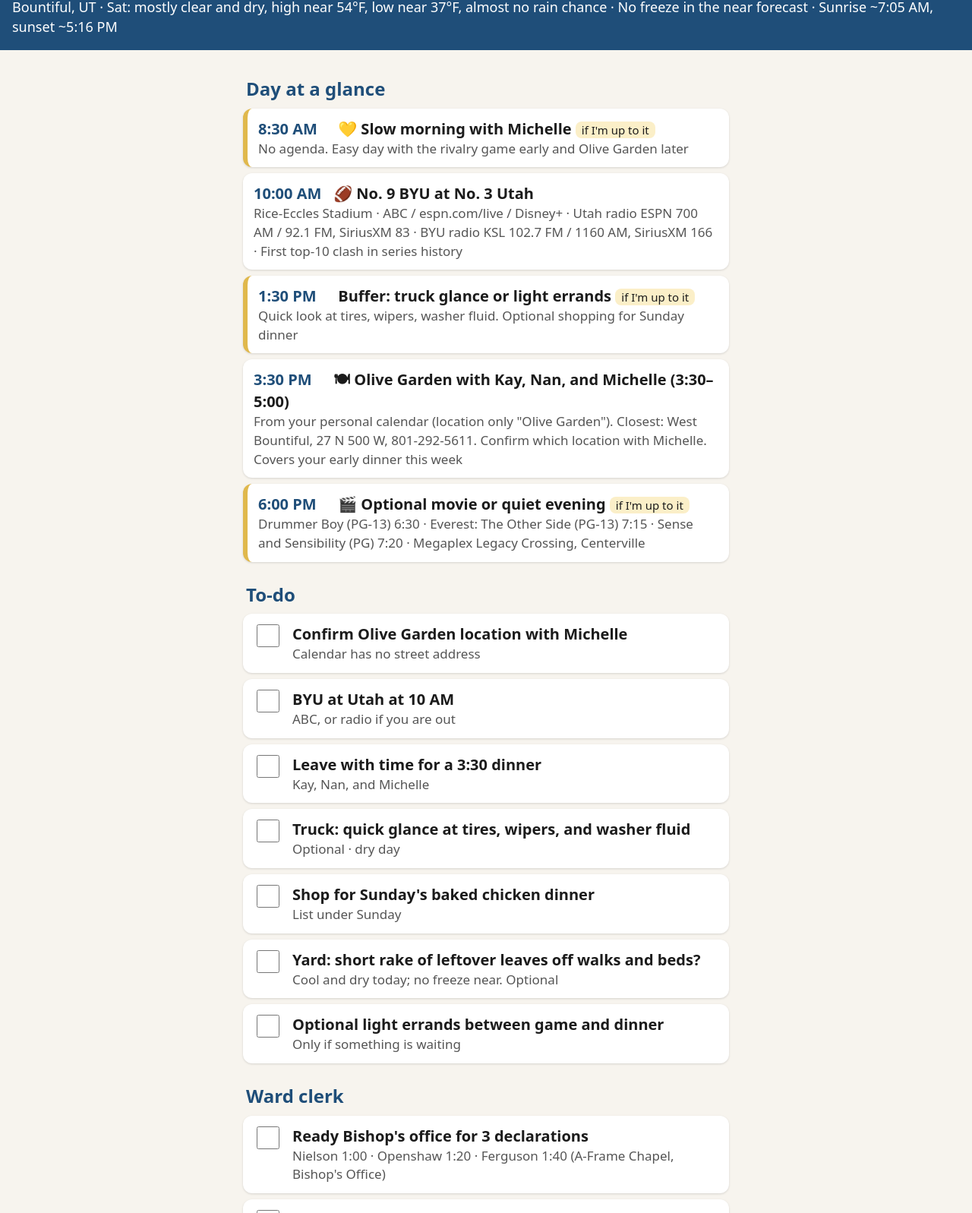
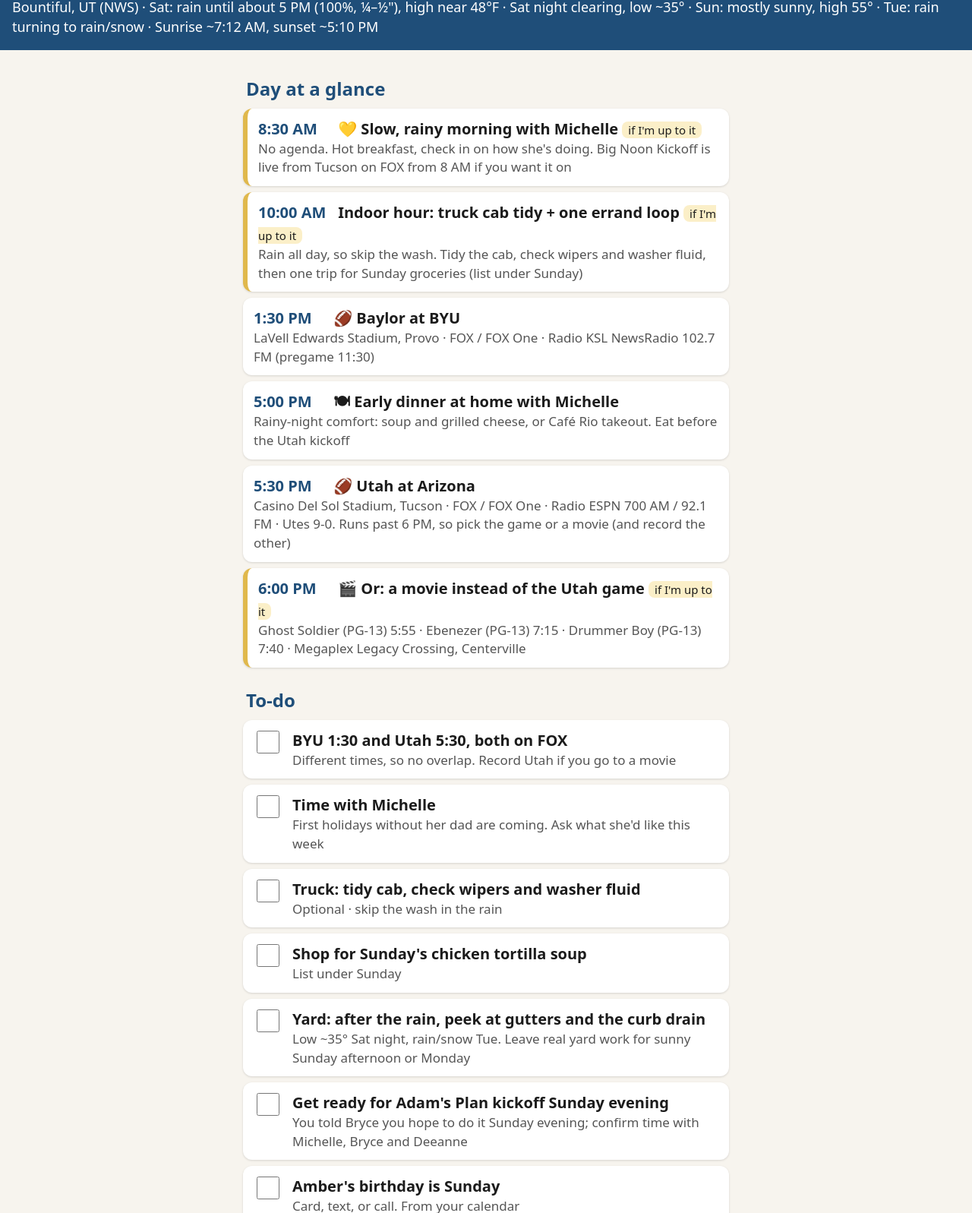
Before and after one commit to dwightgoodwin1963/saturday-plan, a plain HTML site: page index.html in a window 1280 px wide. Shown: the part 69-1666 px from the top of the page at 76% size. Drawn offline with Linux system fonts and the light colour scheme.

Commit message:
Plan update 202611131822

```diff
--- a/app.js
+++ b/app.js
@@ -23,4 +23,4 @@ fetch('plan.json?v='+Date.now(),{cache:'no-store'}).then(r=>{if(!r.ok)throw new
  // carry unfinished added tasks into next week
  addEventListener('pagehide',()=>localStorage.setItem('satplan-carry',JSON.stringify(S.added.filter(i=>!S.checked[i.id]))));
  document.title=p.title;$('#title').textContent=p.title;$('#wx').textContent=p.weather;render()}).catch(e=>{$('#m').innerHTML='<div class="card">Could not load the plan ('+esc(e.message)+'). <button onclick="location.reload()">Try again</button></div>'});
-if('serviceWorker' in navigator)navigator.serviceWorker.register('sw.js?v=202611061810',{scope:'./'}).then(r=>r.update()).catch(()=>{});
+if('serviceWorker' in navigator)navigator.serviceWorker.register('sw.js?v=202611131822',{scope:'./'}).then(r=>r.update()).catch(()=>{});
--- a/index.html
+++ b/index.html
@@ -13,4 +13,4 @@ form{display:flex;gap:8px;margin-top:8px}form input,form select{font-size:20px;p
 form input{flex:1;min-width:0}button{font-size:20px;padding:10px 16px;border:0;border-radius:10px;background:#1f4e79;color:#fff}
 .del{background:none;color:#a33;font-size:18px;padding:0 6px;margin-left:auto}
 </style></head><body><header><h1 id="title">Saturday Plan</h1><p id="wx"></p></header><main id="m">Loading…</main>
-<script src="app.js?v=202611061810"></script></body></html>
+<script src="app.js?v=202611131822"></script></body></html>
--- a/plan.json
+++ b/plan.json
@@ -1,156 +1,187 @@
 {
-"date": "2026-11-07",
-"title": "Saturday Plan · Nov 7, 2026",
-"weather": "Bountiful, UT · Sat: mostly clear and dry, high near 54°F, low near 37°F, almost no rain chance · No freeze in the near forecast · Sunrise ~7:05 AM, sunset ~5:16 PM",
+"date": "2026-11-14",
+"title": "Saturday Plan · Nov 14, 2026",
+"weather": "Bountiful, UT (NWS) · Sat: rain until about 5 PM (100%, ¼–½\"), high near 48°F · Sat night clearing, low ~35° · Sun: mostly sunny, high 55° · Tue: rain turning to rain/snow · Sunrise ~7:12 AM, sunset ~5:10 PM",
 "schedule": [
 {
 "time": "8:30 AM",
-"title": "💛 Slow morning with Michelle",
-"detail": "No agenda. Easy day with the rivalry game early and Olive Garden later",
+"title": "💛 Slow, rainy morning with Michelle",
+"detail": "No agenda. Hot breakfast, check in on how she's doing. Big Noon Kickoff is live from Tucson on FOX from 8 AM if you want it on",
 "optional": true
 },
 {
 "time": "10:00 AM",
-"title": "🏈 No. 9 BYU at No. 3 Utah",
-"detail": "Rice-Eccles Stadium · ABC / espn.com/live / Disney+ · Utah radio ESPN 700 AM / 92.1 FM, SiriusXM 83 · BYU radio KSL 102.7 FM / 1160 AM, SiriusXM 166 · First top-10 clash in series history"
+"title": "Indoor hour: truck cab tidy + one errand loop",
+"detail": "Rain all day, so skip the wash. Tidy the cab, check wipers and washer fluid, then one trip for Sunday groceries (list under Sunday)",
+"optional": true
 },
 {
 "time": "1:30 PM",
-"title": "Buffer: truck glance or light errands",
-"detail": "Quick look at tires, wipers, washer fluid. Optional shopping for Sunday dinner",
-"optional": true
+"title": "🏈 Baylor at BYU",
+"detail": "LaVell Edwards Stadium, Provo · FOX / FOX One · Radio KSL NewsRadio 102.7 FM (pregame 11:30)"
 },
 {
-"time": "3:30 PM",
-"title": "🍽 Olive Garden with Kay, Nan, and Michelle (3:30–5:00)",
-"detail": "From your personal calendar (location only \"Olive Garden\"). Closest: West Bountiful, 27 N 500 W, 801-292-5611. Confirm which location with Michelle. Covers your early dinner this week"
+"time": "5:00 PM",
+"title": "🍽 Early dinner at home with Michelle",
+"detail": "Rainy-night comfort: soup and grilled cheese, or Café Rio takeout. Eat before the Utah kickoff"
+},
+{
+"time": "5:30 PM",
+"title": "🏈 Utah at Arizona",
+"detail": "Casino Del Sol Stadium, Tucson · FOX / FOX One · Radio ESPN 700 AM / 92.1 FM · Utes 9-0. Runs past 6 PM, so pick the game or a movie (and record the other)"
 },
 {
 "time": "6:00 PM",
-"title": "🎬 Optional movie or quiet evening",
-"detail": "Drummer Boy (PG-13) 6:30 · Everest: The Other Side (PG-13) 7:15 · Sense and Sensibility (PG) 7:20 · Megaplex Legacy Crossing, Centerville",
+"title": "🎬 Or: a movie instead of the Utah game",
+"detail": "Ghost Soldier (PG-13) 5:55 · Ebenezer (PG-13) 7:15 · Drummer Boy (PG-13) 7:40 · Megaplex Legacy Crossing, Centerville",
 "optional": true
 }
 ],
 "todo": [
 {
-"id": "olive-confirm",
-"text": "Confirm Olive Garden location with Michelle",
-"meta": "Calendar has no street address"
+"id": "games",
+"text": "BYU 1:30 and Utah 5:30, both on FOX",
+"meta": "Different times, so no overlap. Record Utah if you go to a movie"
 },
 {
-"id": "holy-war",
-"text": "BYU at Utah at 10 AM",
-"meta": "ABC, or radio if you are out"
-},
-{
-"id": "leave-early",
-"text": "Leave with time for a 3:30 dinner",
-"meta": "Kay, Nan, and Michelle"
+"id": "michelle",
+"text": "Time with Michelle",
+"meta": "First holidays without her dad are coming. Ask what she'd like this week"
 },
 {
 "id": "truck",
-"text": "Truck: quick glance at tires, wipers, and washer fluid",
-"meta": "Optional · dry day"
+"text": "Truck: tidy cab, check wipers and washer fluid",
+"meta": "Optional · skip the wash in the rain"
 },
 {
 "id": "shopping",
-"text": "Shop for Sunday's baked chicken dinner",
+"text": "Shop for Sunday's chicken tortilla soup",
 "meta": "List under Sunday"
 },
 {
 "id": "yard",
-"text": "Yard: short rake of leftover leaves off walks and beds?",
-"meta": "Cool and dry today; no freeze near. Optional"
+"text": "Yard: after the rain, peek at gutters and the curb drain",
+"meta": "Low ~35° Sat night, rain/snow Tue. Leave real yard work for sunny Sunday afternoon or Monday"
 },
 {
-"id": "errands",
-"text": "Optional light errands between game and dinner",
-"meta": "Only if something is waiting"
+"id": "adam-plan",
+"text": "Get ready for Adam's Plan kickoff Sunday evening",
+"meta": "You told Bryce you hope to do it Sunday evening; confirm time with Michelle, Bryce and Deeanne"
+},
+{
+"id": "amber",
+"text": "Amber's birthday is Sunday",
+"meta": "Card, text, or call. From your calendar"
 }
 ],
 "ward": [
 {
 "id": "ward-office",
 "text": "Ready Bishop's office for 3 declarations",
-"meta": "Nielson 1:00 · Openshaw 1:20 · Ferguson 1:40 (A-Frame Chapel, Bishop's Office)"
-},
-{
-"id": "ward-dup",
-"text": "Clear the canceled Ferguson duplicate at 1:40",
-"meta": "Canceled entry still sits beside the live invite"
+"meta": "Geurts 1:00 · Anthony Hewlett 1:20 · Waite 1:40 (A-Frame Chapel, Bishop's Office)"
 },
 {
 "id": "ward-lcr",
 "text": "LCR: review 12 pending expenses",
-"meta": "Weekly financial summary arrived Fri Nov 6"
+"meta": "Weekly financial summary arrived Fri Nov 13"
+},
+{
+"id": "ward-nts",
+"text": "New Testament Stories books: watch for the shipment",
+"meta": "One copy per active household with kids 3–11; ask Primary presidency for the list. Church notice Nov 13"
+},
+{
+"id": "ward-mckay",
+"text": "Clear McKay's declined 1:00 slot on Nov 22",
+"meta": "They re-booked 2:40; the declined 1:00 entry is still on the clerk calendar"
+},
+{
+"id": "ward-party",
+"text": "Christmas party A-Frame reservation",
+"meta": "No reply yet from Sister Steenblik to your Nov 8 email. Check with her or the Bishop Sunday"
 }
 ],
 "projects": [
 {
 "id": "proj-sprinklers",
-"text": "1. Book the sprinkler blowout for mid-November",
-"meta": "Still no freeze in the near forecast"
+"text": "1. Get the sprinkler blowout done this week",
+"meta": "Rain/snow Tuesday and first freezing nights are close. Sunny Sunday or Monday is your window to book it"
+},
+{
+"id": "proj-holyland",
+"text": "2. Holy Land trip: passport copies + final payment",
+"meta": "Discovery XA balance due Nov 30. Michelle is on it; just help with passport photo-page copies"
 },
 {
 "id": "proj-proconnect",
-"text": "2. ProConnect renewal and save eSignature templates",
-"meta": "Intuit emailed Nov 6 about 2026 ProConnect; a weekday is fine"
-},
-{
-"id": "proj-dopl",
-"text": "3. Think over the DOPL CPA license renewals",
-"meta": "Both expire Dec 31; decide later with retirement in mind"
+"text": "3. ProConnect renewal and DOPL license decision",
+"meta": "Carryover. A weekday is fine; decide with retirement in mind"
 }
 ],
 "sunday": [
 {
 "time": "9:00 AM",
 "title": "Sacrament Meeting",
-"detail": "Hymns 1001 Come Thou Fount, 181 Jesus of Nazareth, 335 Brightly Beams · Zoom: zoom.us/j/94210960309"
+"detail": "Hymns 280 Welcome, Welcome, Sabbath Morning · 1072 When I Survey the Wondrous Cross · 134 I Believe in Christ · Zoom: zoom.us/j/94210960309"
 },
 {
 "time": "10:05 AM",
-"title": "Sunday School 10:05–10:30 · Elders / RS / YM / YW 10:35–11:00"
+"title": "Sunday School 10:05–10:30 · Elders / RS / YM / YW 10:35–11:00",
+"detail": "Primary 10:05–11:00"
 },
 {
 "time": "1:00 PM",
 "title": "Tithing declarations (A-Frame Chapel, Bishop's Office)",
-"detail": "Nielson 1:00 · Openshaw 1:20 · Ferguson 1:40"
+"detail": "Geurts 1:00 · Anthony Hewlett 1:20 · Waite 1:40"
 },
 {
 "time": "5:00 PM",
-"title": "Sunday dinner: baked chicken",
-"detail": "Shop: 1 whole chicken or 4–6 thighs · potatoes · green beans or broccoli · dinner rolls · bagged salad + dressing · butter · easy dessert (pie or ice cream). Check with Michelle first"
+"title": "Sunday dinner: slow-cooker chicken tortilla soup",
+"detail": "Shop: 1½ lb chicken breasts · 2 cans black beans · 1 can corn · 1 can Rotel · 1 jar salsa · 32 oz chicken broth · taco seasoning · shredded cheese · sour cream · avocados · tortilla chips · cornbread mix · Start it before church; it stretches easily if family comes for the evening · Check with Michelle first"
+},
+{
+"time": "Evening",
+"title": "Adam's Plan kickoff (hoped for)",
+"detail": "Not on the calendar yet. Confirm the time with Michelle and Bryce"
 }
 ],
 "movies": [
 {
-"time": "6:30 PM",
-"title": "Drummer Boy",
-"detail": "PG-13 · musical romance · 2h09m · Megaplex Legacy Crossing, Centerville"
+"time": "5:55 PM",
+"title": "Ghost Soldier",
+"detail": "PG-13 · action thriller, Jim Caviezel · 1h30m · Megaplex Legacy Crossing, Centerville · overlaps Utah game"
 },
 {
 "time": "7:15 PM",
-"title": "Everest: The Other Side",
-"detail": "PG-13 · documentary · 1h50m · Megaplex Legacy Crossing"
+"title": "Ebenezer",
+"detail": "PG-13 · live-action fantasy drama, Johnny Depp & Ian McKellen · 1h56m · also 7:40 · Megaplex Legacy Crossing"
 },
 {
-"time": "7:20 PM",
-"title": "Sense and Sensibility (2026)",
-"detail": "PG · live-action Jane Austen · 2h11m · Megaplex Legacy Crossing"
+"time": "7:40 PM",
+"title": "Drummer Boy",
+"detail": "PG-13 · musical romance · 2h09m · Megaplex Legacy Crossing"
 }
 ],
 "community": [
 {
-"time": "Evening",
-"title": "Quiet night in after Olive Garden",
-"detail": "Best fit after the game and a long dinner"
+"time": "10 AM–8 PM",
+"title": "Crystal Festival (rocks, gems, fossils)",
+"detail": "Davis Conference Center, Layton · free admission · good rainy-day outing"
 },
 {
-"time": "6:30–9 PM",
-"title": "Paint Night: Paint Your Partner (optional)",
-"detail": "Bountiful Art Barn — only if you both want a project night"
+"time": "7:00 PM",
+"title": "Singin' in the Rain musical",
+"detail": "Bountiful High School"
+},
+{
+"time": "7:30 PM",
+"title": "Bountiful Philharmonia Chamber Orchestra concert",
+"detail": "Bountiful · listed on Discover Davis"
+},
+{
+"time": "10 AM–2 PM",
+"title": "Salt Lake Winter Farmers Market opens (indoors)",
+"detail": "The Leonardo, Salt Lake City"
 }
 ],
 "grandkids": []
--- a/sw.js
+++ b/sw.js
@@ -1,4 +1,4 @@
-const C='sat-202611061810';const A=['./','index.html','app.js?v=202611061810','manifest.json','icon-192.png'];
+const C='sat-202611131822';const A=['./','index.html','app.js?v=202611131822','manifest.json','icon-192.png'];
 self.addEventListener('install',e=>{self.skipWaiting();e.waitUntil(caches.open(C).then(c=>c.addAll(A)).catch(()=>{}))});
 self.addEventListener('activate',e=>e.waitUntil(caches.keys().then(ks=>Promise.all(ks.filter(k=>k!==C).map(k=>caches.delete(k)))).then(()=>self.clients.claim())));
 self.addEventListener('fetch',e=>{if(e.request.method!=='GET'||new URL(e.request.url).origin!==location.origin)return;
```
